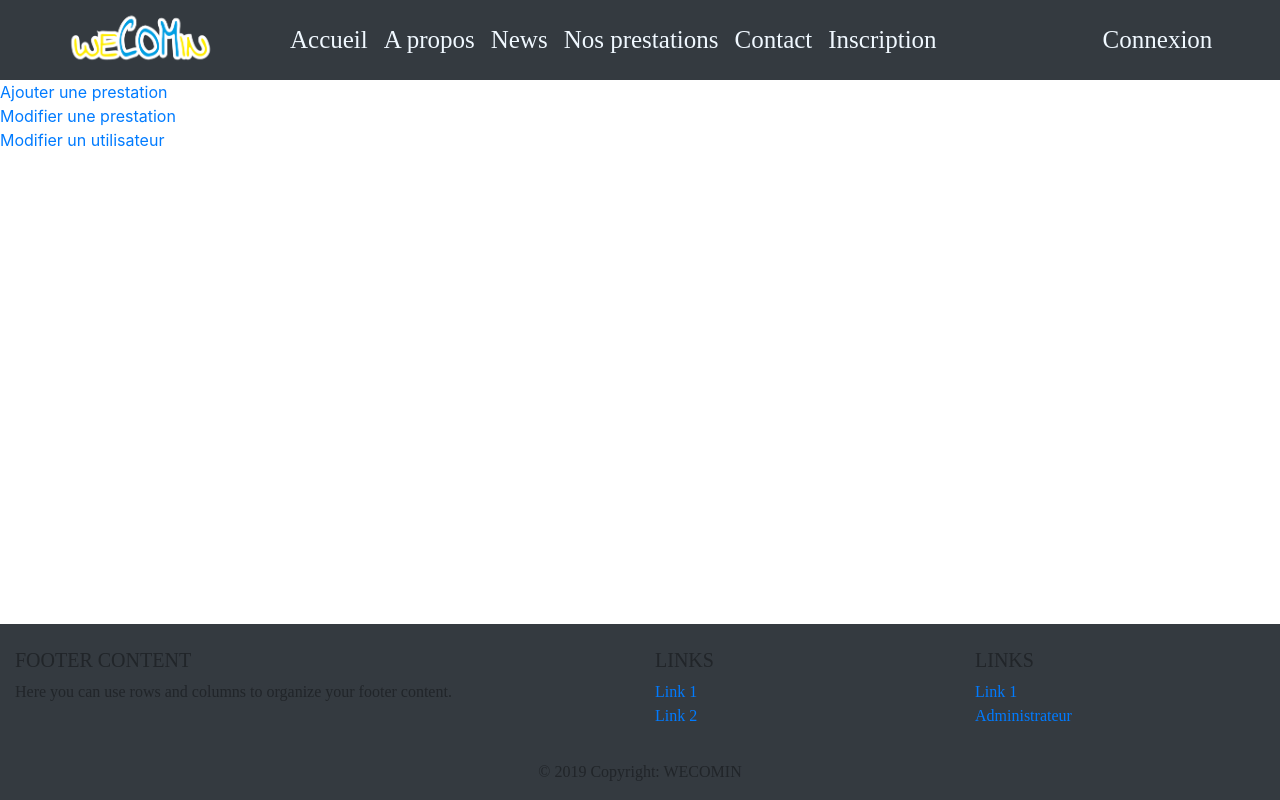
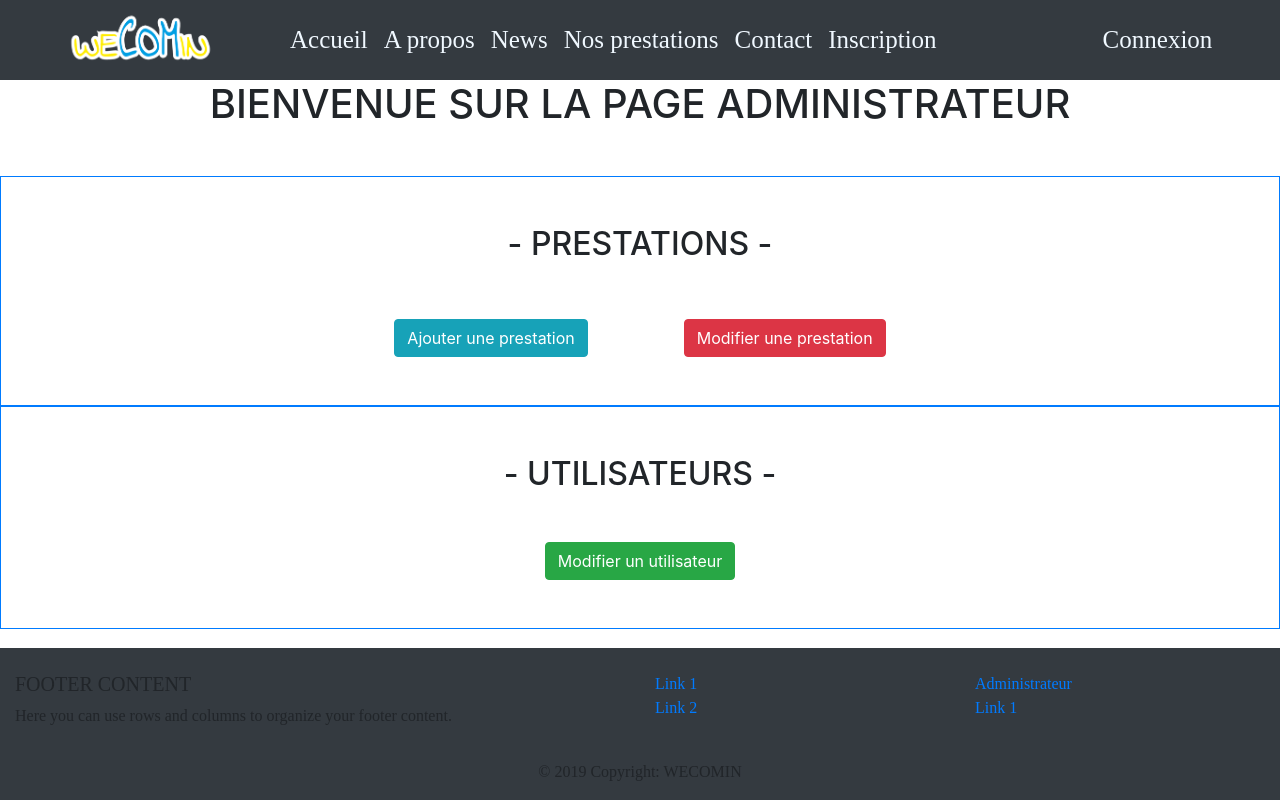
Before and after one commit to cedric42122/Wecomin, a Symfony app: template templates/admin/index.html.twig in a window 1280 px wide. Run offline with Twig, Linux system fonts and the light colour scheme; the template is opened without the code that fills it, so the values that code supplies are empty; some libraries are stand-ins or nearby versions.

Commit message:
Modifications CSS sur Base et Admin

```diff
--- a/src/Entity/ServiceDelivery.php
+++ b/src/Entity/ServiceDelivery.php
@@ -3,12 +3,14 @@
 namespace App\Entity;
 
 use Doctrine\ORM\Mapping as ORM;
+use Symfony\Component\Validator\Constraints as Assert;
 
 /**
  * @ORM\Entity(repositoryClass="App\Repository\ServiceDeliveryRepository")
  */
 class ServiceDelivery
 {
+
     /**
      * @ORM\Id()
      * @ORM\GeneratedValue()
--- a/templates/admin/index.html.twig
+++ b/templates/admin/index.html.twig
@@ -3,13 +3,26 @@
 {% endblock %}
 
 {% block body %}
-    <div>
-        <a href="{{ path('serviceForm') }}">Ajouter une prestation</a>
-    </div>
-    <div>
-        <a href="{{ path('serviceChange') }}">Modifier une prestation</a>
-    </div>
-    <div>
-        <a href="{{ path('userChange') }}">Modifier un utilisateur</a>
-    </div>
+
+    <h1 class="text-center mt3 mb-5">BIENVENUE SUR LA PAGE ADMINISTRATEUR</h1>
+
+    <section class="text-center border border-primary">
+        <h2 class="mt-5">- PRESTATIONS -</h2>
+        <div class="row d-flex justify-content-center">
+            <div class="my-5 mx-5">
+                <a class="btn btn-info" role="button" href="{{ path('serviceForm') }}">Ajouter une prestation</a>
+            </div>
+            <div class="my-5 mx-5">
+                <a class="btn btn-danger" role="button" href="{{ path('serviceChange') }}">Modifier une prestation</a>
+            </div>
+        </div>
+    </section>
+
+    <section class="text-center border border-primary">
+        <h2 class="mt-5">- UTILISATEURS -</h2>
+        <div class="d-flex justify-content-center my-5 mx-5">
+            <a class="btn btn-success" role="button" href="{{ path('userChange') }}">Modifier un utilisateur</a>
+        </div>
+    </section>
+
 {% endblock %}
--- a/templates/base.html.twig
+++ b/templates/base.html.twig
@@ -87,7 +87,6 @@
                             class="col-md-3 mb-md-0 mb-3">
 
                             <!-- Links -->
-                            <h5 class="text-uppercase">Links</h5>
 
                             <ul class="list-unstyled">
                                 <li>
@@ -106,14 +105,13 @@
                             class="col-md-3 mb-md-0 mb-3">
 
                             <!-- Links -->
-                            <h5 class="text-uppercase">Links</h5>
 
                             <ul class="list-unstyled">
                                 <li>
-                                    <a href="#!">Link 1</a>
+                                    <a href="{{ path('admin') }}">Administrateur</a>
                                 </li>
                                 <li>
-                                    <a href="{{ path('admin') }}">Administrateur</a>
+                                    <a href="#!">Link 1</a>
                                 </li>
                             </ul>
 
```
Also changed, not shown: Bdd/wecomin.sql (+5 -4 lines), src/Controller/SecurityController.php (+14 -13 lines), public/assets/Pictures/coachingTeam.jpg (added), public/assets/js/main.js, public/uploads/coachingTeam-5da71eef7e0ca.jpeg (added), 1 other file.
